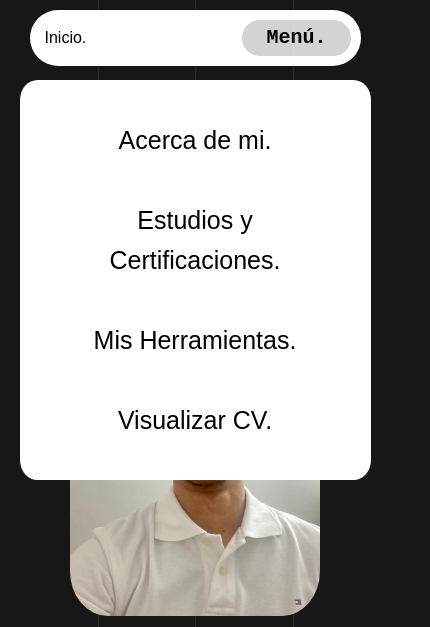
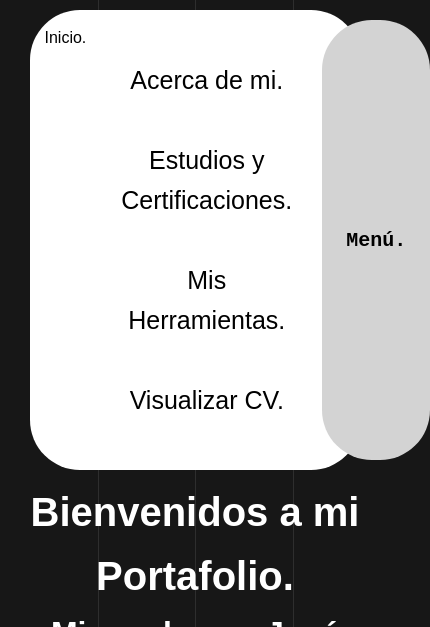
Before and after one commit to josemillano/miportafolio, a website: page index.html in a window 390 px wide. Both pictures are taken after a click on the button "Menú.". Shown: the top 627 px of the page, 430 px wide, since content can reach past the window. Drawn offline with Linux system fonts and the light colour scheme.

Commit message:
Modificacion

```diff
--- a/estilo.css
+++ b/estilo.css
@@ -236,7 +236,7 @@ a {
     }
 
     .nav-links.nav-links-responsive {
-        position: absolute;
+        position: initial;
         display: flex;
         background-color: white;
         width: 100%;
```
